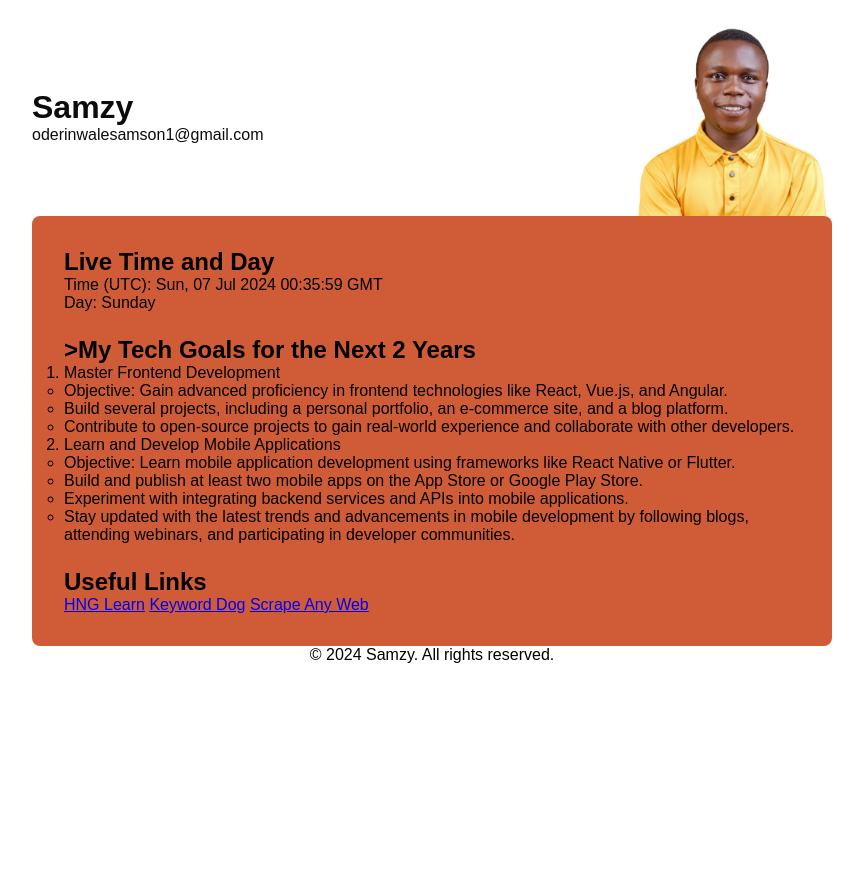
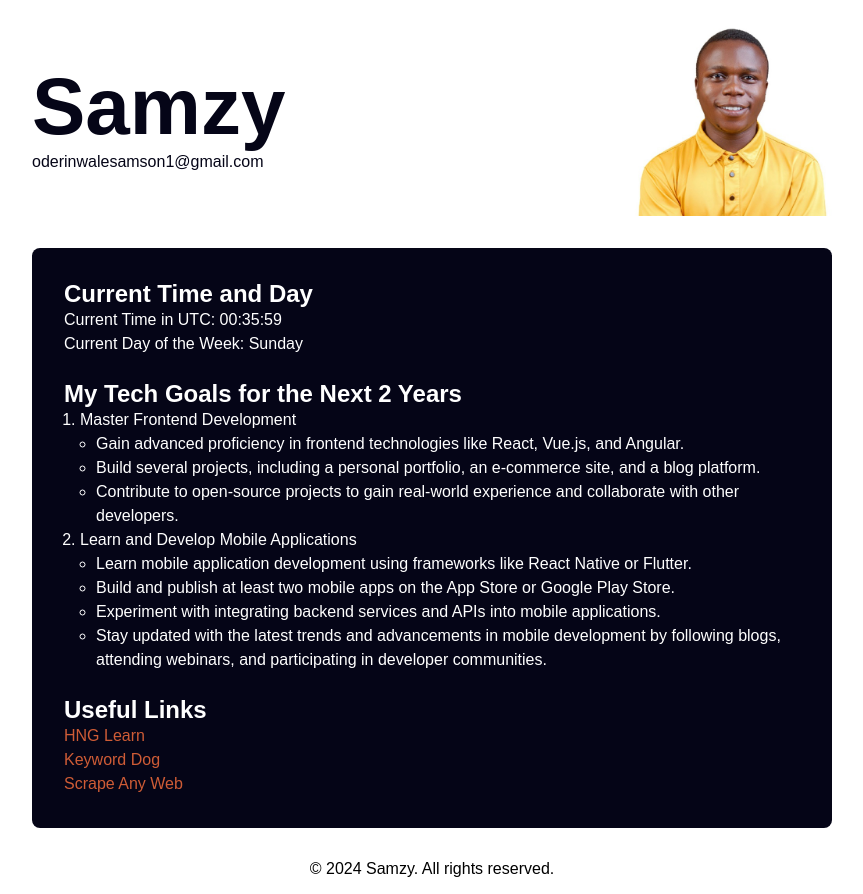
Before and after one commit to samzyconcepts/hng-stage1, a plain HTML site: page index.html in a window 1280 px wide. Shown: the whole page, without its empty margins (208-1071 px from the left). Before the commit the page ends 800 px from the top, so only its background shows below. Drawn offline with Linux system fonts and the light colour scheme.

Commit message:
update the style and javascript

```diff
--- a/index.html
+++ b/index.html
@@ -20,20 +20,20 @@
         </header>
         <main>
             <section id="time">
-                <h2>Live Time and Day</h2>
-                <p>Time (UTC): <span data-testid="currentTimeUTC"></span></p>
-                <p>Day: <span data-testid="currentDay"></span></p>
+                <h2>Current Time and Day</h2>
+                <p>Current Time in UTC: <span data-testid="currentTimeUTC"></span></p>
+                <p>Current Day of the Week: <span data-testid="currentDay"></span></p>
             </section>
 
             <section id="goals">
-                <h1>>My Tech Goals for the Next 2 Years</h1>
+                <h1>My Tech Goals for the Next 2 Years</h1>
 
                 <ol>
                     <li>
                         Master Frontend Development
                         <ul>
                             <li>
-                                Objective: Gain advanced proficiency in frontend technologies like
+                                Gain advanced proficiency in frontend technologies like
                                 React, Vue.js, and Angular.
                             </li>
                             <li>
@@ -50,7 +50,7 @@
                         Learn and Develop Mobile Applications
                         <ul>
                             <li>
-                                Objective: Learn mobile application development using frameworks
+                                Learn mobile application development using frameworks
                                 like React Native or Flutter.
                             </li>
                             <li>
--- a/script.js
+++ b/script.js
@@ -1,10 +1,9 @@
 function updateTimeAndDay() {
-    const currentTimeUTC = new Date().toUTCString();
+    const currentTimeUTC = new Date().toUTCString().split(" ")[4];
     const currentDay = new Date().toLocaleString("en-us", { weekday: "long" });
-    document.querySelector('[data-testid="currentTimeUTC"]').textContent =
-      currentTimeUTC;
+    document.querySelector('[data-testid="currentTimeUTC"]').textContent = currentTimeUTC;
     document.querySelector('[data-testid="currentDay"]').textContent = currentDay;
-  }
+}
 
-  updateTimeAndDay();
-  setInterval(updateTimeAndDay, 1000);
+updateTimeAndDay();
+setInterval(updateTimeAndDay, 1000);
--- a/style.css
+++ b/style.css
@@ -1,4 +1,4 @@
-*{
+* {
     margin: 0;
     padding: 0;
     box-sizing: border-box;
@@ -16,20 +16,47 @@ body {
 
 header {
     width: 100%;
-    color: #0c0c0c;
+    color: #050517;
     display: flex;
     justify-content: space-between;
     align-items: center;
     border-radius: 8px;
 }
 
-main{
-    background: #cf5c36;
+header h1{
+    font-size: 5rem;
+}
+main {
+    background: #050517;
+    color: #fff;
     padding: 2rem;
+    margin-top: 2rem;
     border-radius: 8px;
-
 }
 
-main section:not(:last-child){
+main section:not(:last-child) {
     margin-bottom: 1.5rem;
 }
+
+#time p {
+    line-height: 1.5;
+}
+
+ol,
+ul {
+    padding-inline-start: 1rem !important;
+    line-height: 1.5;
+}
+
+#links a {
+    display: block;
+    line-height: 1.5;
+    text-decoration: none;
+    color: #cf5c36;
+}
+
+#links a:hover{
+    color: #cf8a73
+}
+
+footer{margin-top: 2rem;}
```
